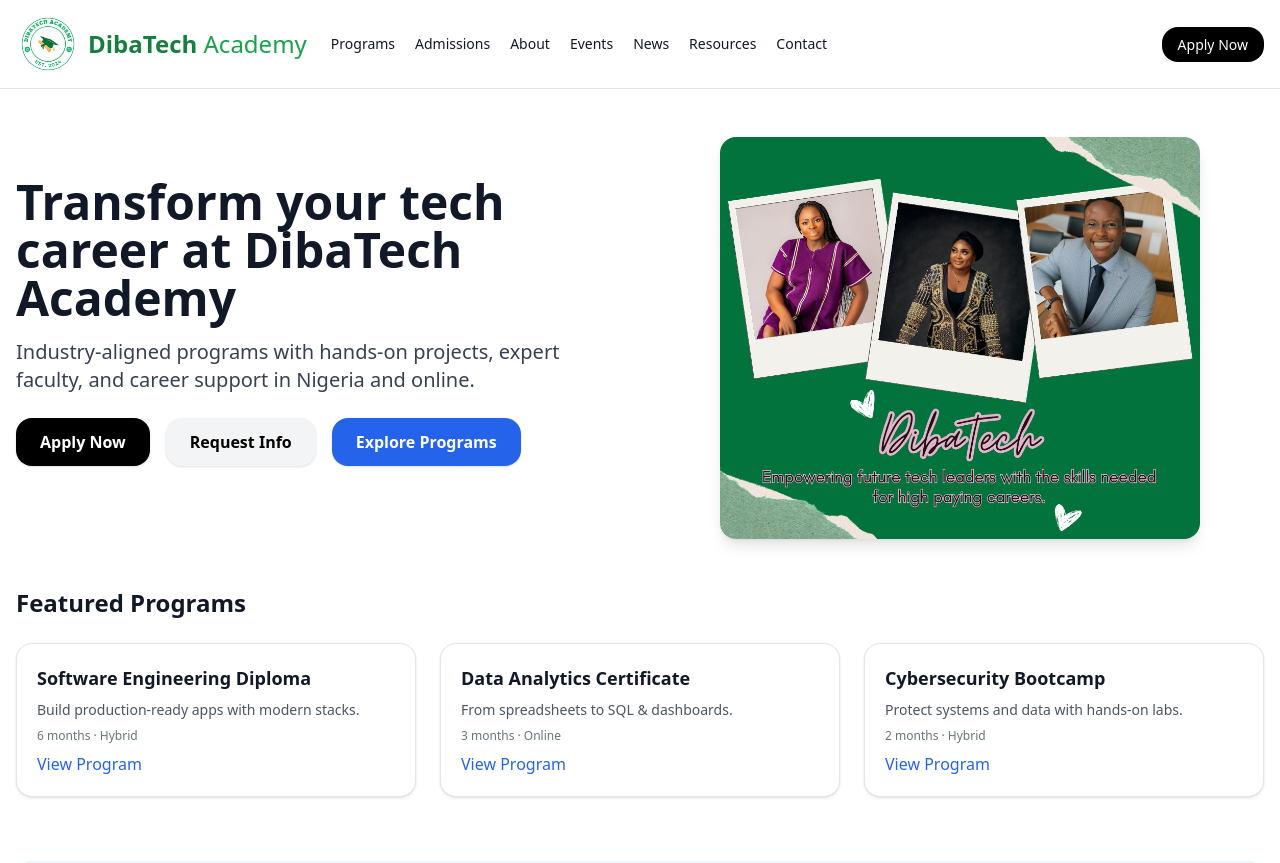
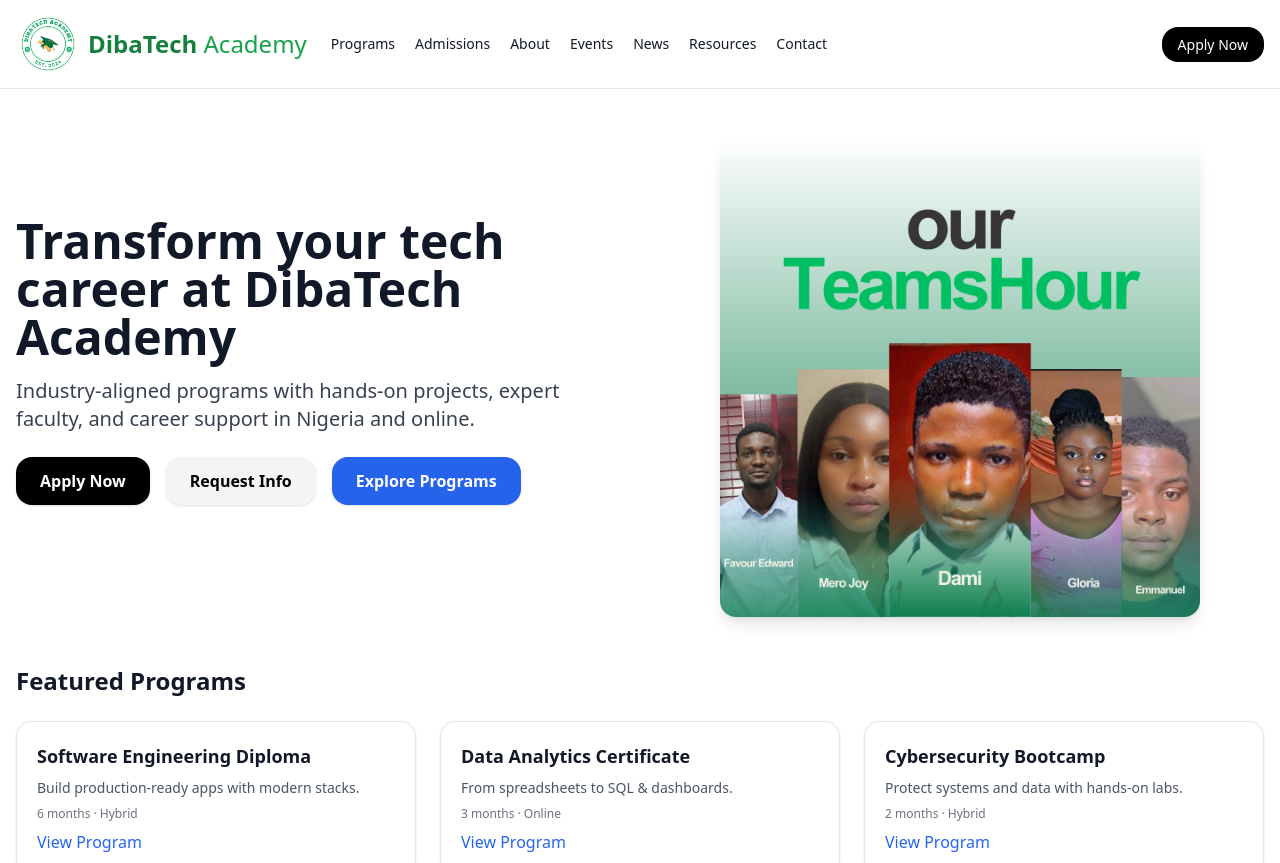
Before and after one commit to tariosadebe/dibatechAcademy, a Next.js app in the folder academy/: page / in a window 1280 px wide. Shown: the top 863 px of the page. Built offline with nearby package versions, Linux system fonts and the light colour scheme.

Commit message:
reverted some changes

```diff
--- a/academy/app/(site)/page.tsx
+++ b/academy/app/(site)/page.tsx
@@ -16,7 +16,7 @@
           </div>
         </div>
         <div className="flex-1 flex justify-center">
-          <Image src="/images/hero-students2.png" alt="DibaTech Academy students" width={480} height={320} className="rounded-2xl shadow-lg object-cover" />
+          <Image src="/images/hero-students.png" alt="DibaTech Academy students" width={480} height={320} className="rounded-2xl shadow-lg object-cover" />
         </div>
       </div>
 
```
